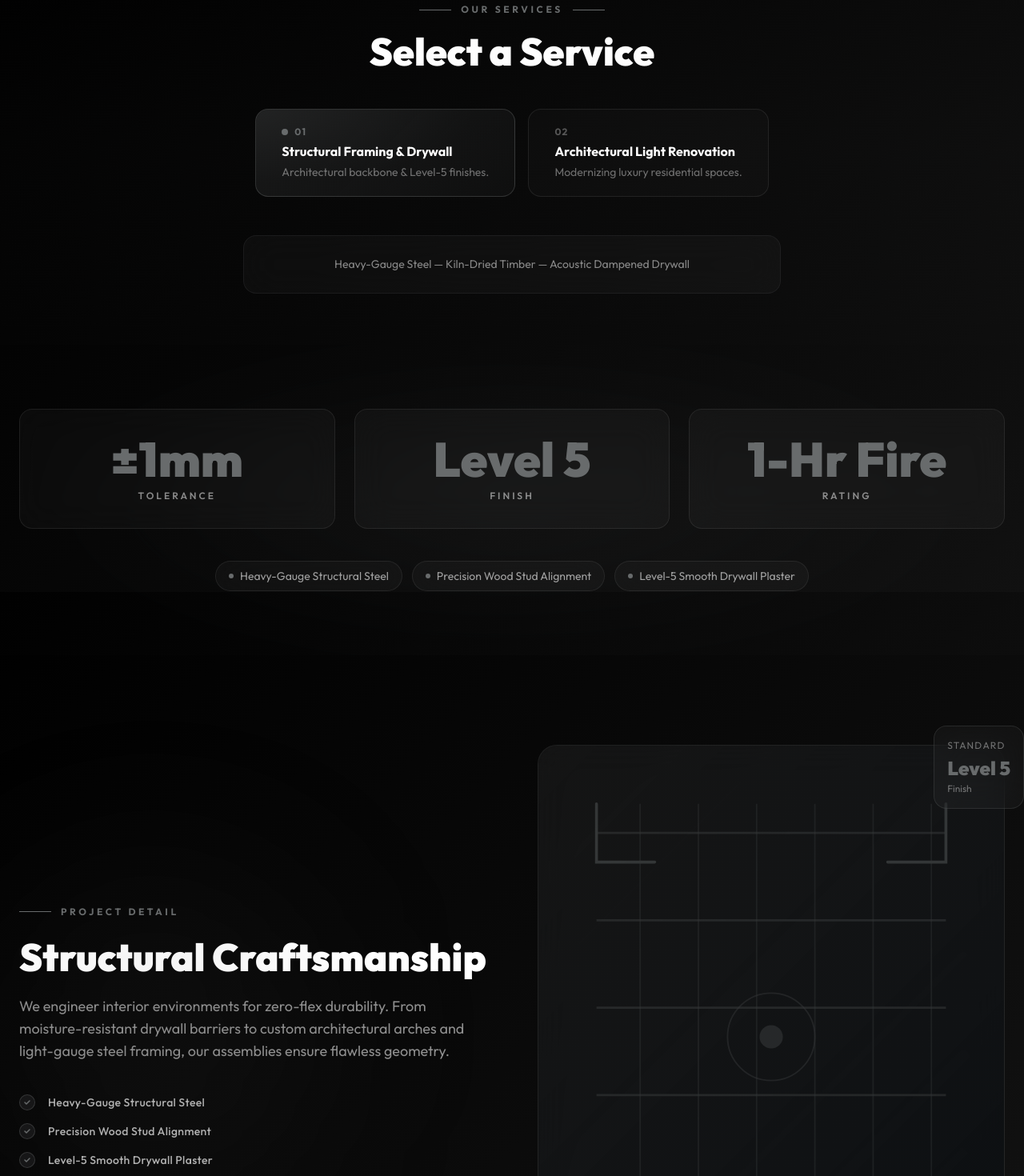
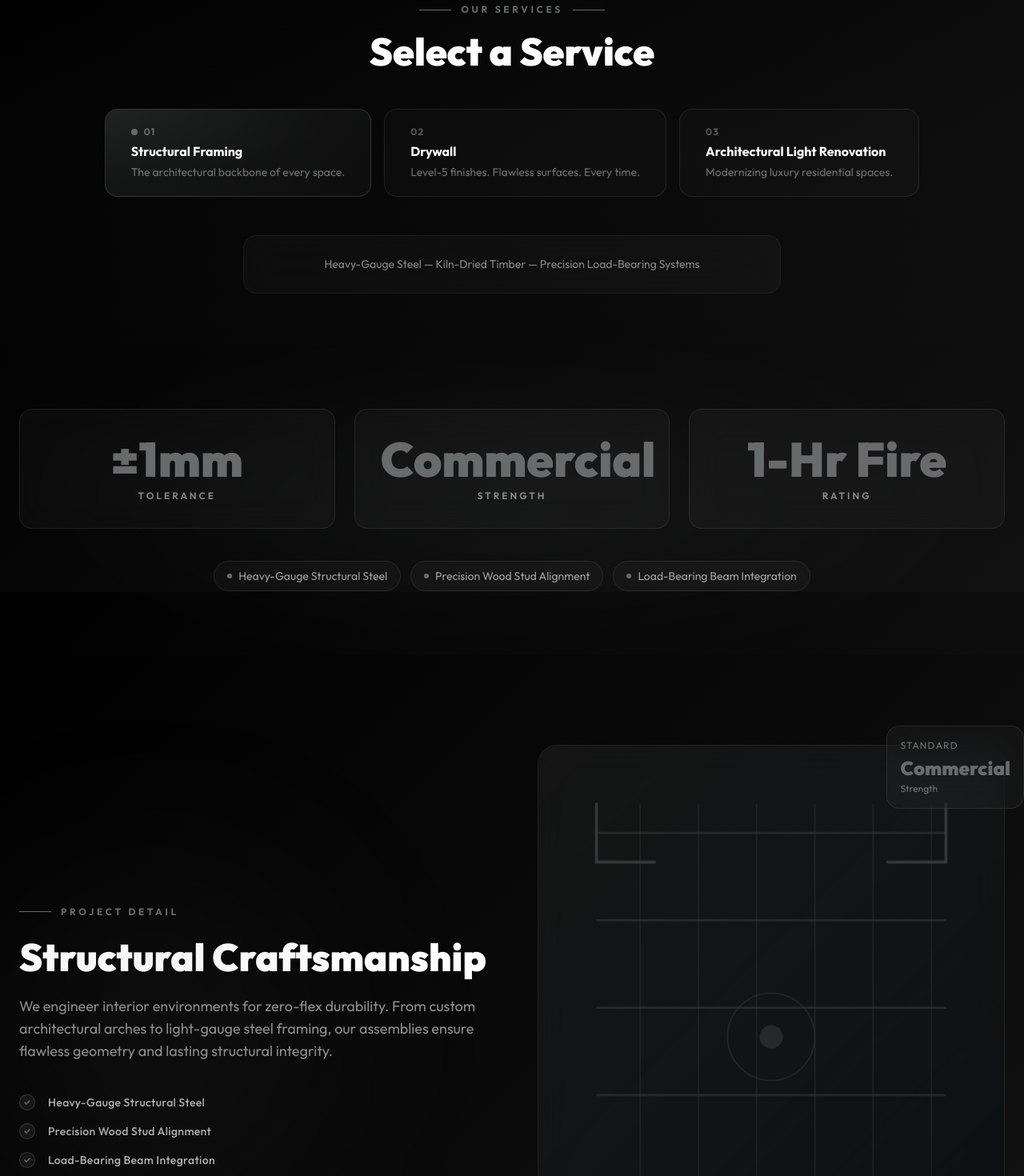
Before and after one commit to sohailarbi355813-cmyk/constructex, a Next.js app: page / in a window 1280 px wide. Shown: the part 860-2330 px from the top of the page at 80% size. Built offline with nearby package versions, Linux system fonts and the light colour scheme.

Commit message:
Split Drywall into its own separate service alongside Structural Framing

```diff
--- a/data/projects.ts
+++ b/data/projects.ts
@@ -44,12 +44,12 @@ export interface Project {
 
 export const projects: Project[] = [
   {
-    id: "framing-drywall",
-    name: "Structural Framing & Drywall",
-    subName: "Architectural backbone & Level-5 finishes.",
+    id: "structural-framing",
+    name: "Structural Framing",
+    subName: "The architectural backbone of every space.",
     price: "Custom Estimate",
     description:
-      "Heavy-Gauge Steel — Kiln-Dried Timber — Acoustic Dampened Drywall",
+      "Heavy-Gauge Steel — Kiln-Dried Timber — Precision Load-Bearing Systems",
     folderPath: "/images/framing-showcase",
     frameCount: 250,
     themeColor: "#686B6C",
@@ -57,11 +57,11 @@ export const projects: Project[] = [
     features: [
       "Heavy-Gauge Structural Steel",
       "Precision Wood Stud Alignment",
-      "Level-5 Smooth Drywall Plaster",
+      "Load-Bearing Beam Integration",
     ],
     stats: [
       { label: "Tolerance", val: "±1mm" },
-      { label: "Finish", val: "Level 5" },
+      { label: "Strength", val: "Commercial" },
       { label: "Rating", val: "1-Hr Fire" },
     ],
     section1: {
@@ -75,9 +75,9 @@ export const projects: Project[] = [
         "Combining high-load structural steel framing with warm, natural timber core assemblies.",
     },
     section3: {
-      title: "Seamless Level-5 Drywall.",
+      title: "Zero-Flex Structural Systems.",
       subtitle:
-        "Laser-aligned, acoustic-dampened partitions finished to absolute perfection.",
+        "Laser-plumbed and load-engineered to stand for generations.",
     },
     section4: {
       title: "Built to last generations.",
@@ -86,25 +86,89 @@ export const projects: Project[] = [
     detailsSection: {
       title: "Structural Craftsmanship",
       description:
-        "We engineer interior environments for zero-flex durability. From moisture-resistant drywall barriers to custom architectural arches and light-gauge steel framing, our assemblies ensure flawless geometry.",
-      imageAlt: "Drywall and metal stud framing architectural structure",
+        "We engineer interior environments for zero-flex durability. From custom architectural arches to light-gauge steel framing, our assemblies ensure flawless geometry and lasting structural integrity.",
+      imageAlt: "Metal stud framing architectural structure",
     },
     craftsmanshipSection: {
-      title: "Acoustic & Thermal Engineering",
+      title: "Precision Load Engineering",
       description:
-        "Each wall partition is layered with specialized sound-dampening insulation and precision thermal breaks to elevate residential comfort and energy efficiency.",
+        "Every frame is engineered with structural tolerances measured in millimetres. We combine heavy-gauge steel channels with kiln-dried timber for superior rigidity and thermal performance.",
     },
     bookingSection: {
       price: "Project-Based",
       unit: "per sq. ft. / architectural plan",
       highlights: [
         "Licensed & Insured Engineers",
-        "Level-5 Plaster Guarantee",
+        "Structural Load Certification",
         "On-Time Site Delivery",
       ],
       deliveryPromise:
         "Comprehensive site dust-mitigation, cleanup, and structural inspection upon completion.",
       warrantyPolicy: "100% Structural & Craftsmanship Warranty.",
+    },
+  },
+  {
+    id: "drywall",
+    name: "Drywall",
+    subName: "Level-5 finishes. Flawless surfaces. Every time.",
+    price: "Custom Estimate",
+    description:
+      "Level-5 Plaster — Acoustic-Dampened Boards — Moisture-Resistant Systems",
+    folderPath: "/images/framing-showcase",
+    frameCount: 0,
+    themeColor: "#686B6C",
+    gradient: "linear-gradient(135deg, #000000 0%, #111111 100%)",
+    features: [
+      "Level-5 Smooth Drywall Plaster",
+      "Acoustic Dampened Partitions",
+      "Moisture-Resistant Barrier Systems",
+    ],
+    stats: [
+      { label: "Finish", val: "Level 5" },
+      { label: "Flatness", val: "±0.5mm" },
+      { label: "Acoustic", val: "STC 55+" },
+    ],
+    section1: {
+      title: "Seamless Drywall Finishes.",
+      subtitle:
+        "Laser-aligned, acoustic-dampened partitions finished to absolute perfection.",
+    },
+    section2: {
+      title: "Acoustic & Moisture Control.",
+      subtitle:
+        "Specialized sound-dampening boards and moisture barriers for lasting interior health.",
+    },
+    section3: {
+      title: "Mirror-Flat Level-5 Surfaces.",
+      subtitle:
+        "Hand-skim plastered walls ready for any paint or coating finish.",
+    },
+    section4: {
+      title: "Perfection in every sq. ft.",
+      subtitle: "",
+    },
+    detailsSection: {
+      title: "Drywall Excellence",
+      description:
+        "Our drywall teams deliver mirror-flat Level-5 surfaces with zero telegraphing, zero shadowing. Every panel is laser-aligned and hand-skim finished for the most demanding residential and commercial applications.",
+      imageAlt: "Level-5 drywall finishing work",
+    },
+    craftsmanshipSection: {
+      title: "Acoustic & Thermal Engineering",
+      description:
+        "Each wall partition is layered with specialized sound-dampening insulation and precision thermal breaks to elevate residential comfort and energy efficiency to the highest standards.",
+    },
+    bookingSection: {
+      price: "Project-Based",
+      unit: "per sq. ft. / room scope",
+      highlights: [
+        "Level-5 Plaster Guarantee",
+        "Acoustic-Rated Systems",
+        "Zero Dust Migration Protocol",
+      ],
+      deliveryPromise:
+        "Full site protection, dust containment and post-work cleanup included on every job.",
+      warrantyPolicy: "100% Finish & Craftsmanship Warranty.",
     },
   },
   {
```
